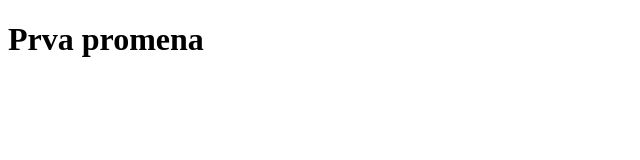
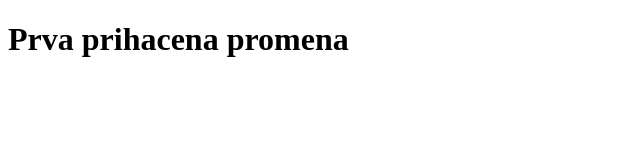
Before and after one commit to savan97/OpenProject, a plain HTML site: page index.html in a window 1280 px wide. Shown: the whole page, without its empty margins (0-640 px from the left). Drawn offline with Linux system fonts and the light colour scheme.

Commit message:
Update index.html

```diff
--- a/index.html
+++ b/index.html
@@ -5,6 +5,6 @@
     <title>Projekat</title>
   </head>
   <body>
-    <h1>Prva promena</h1>
+    <h1>Prva prihacena promena</h1>
   </body>
 </html>
```
